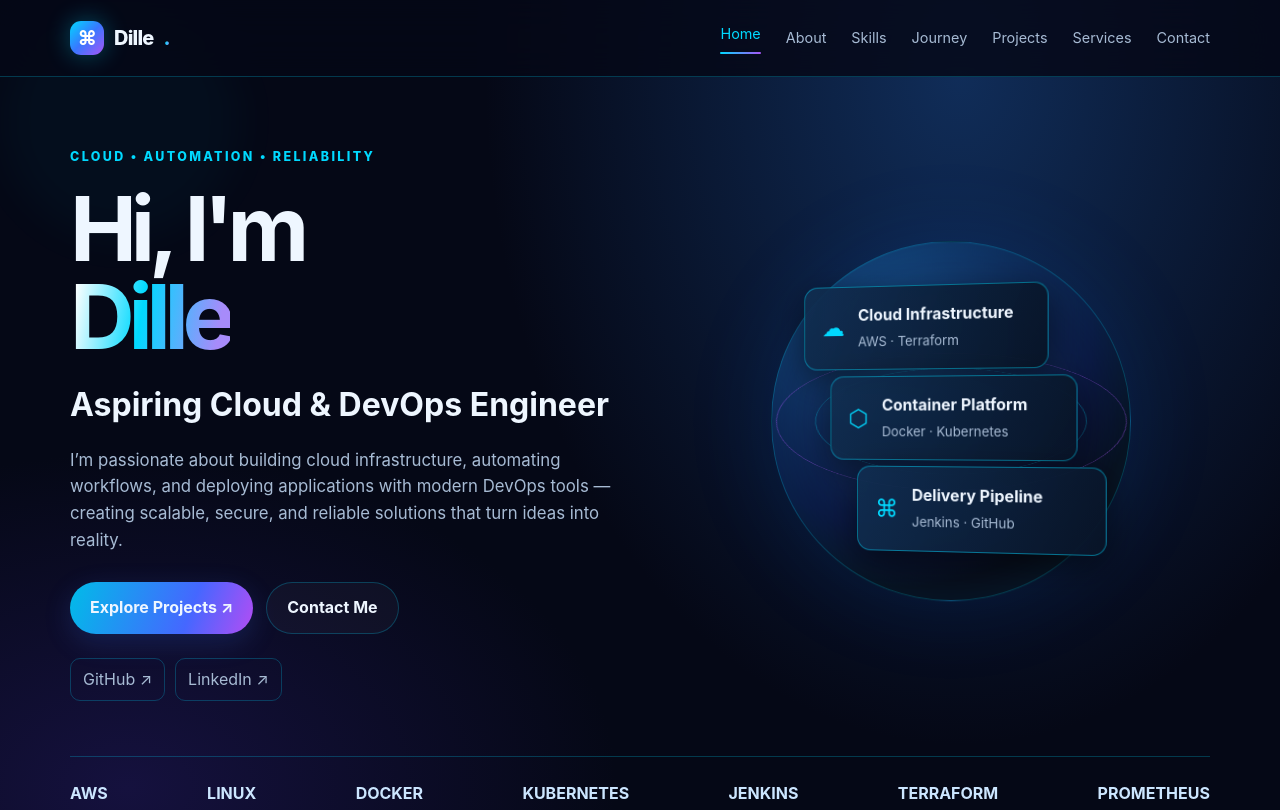
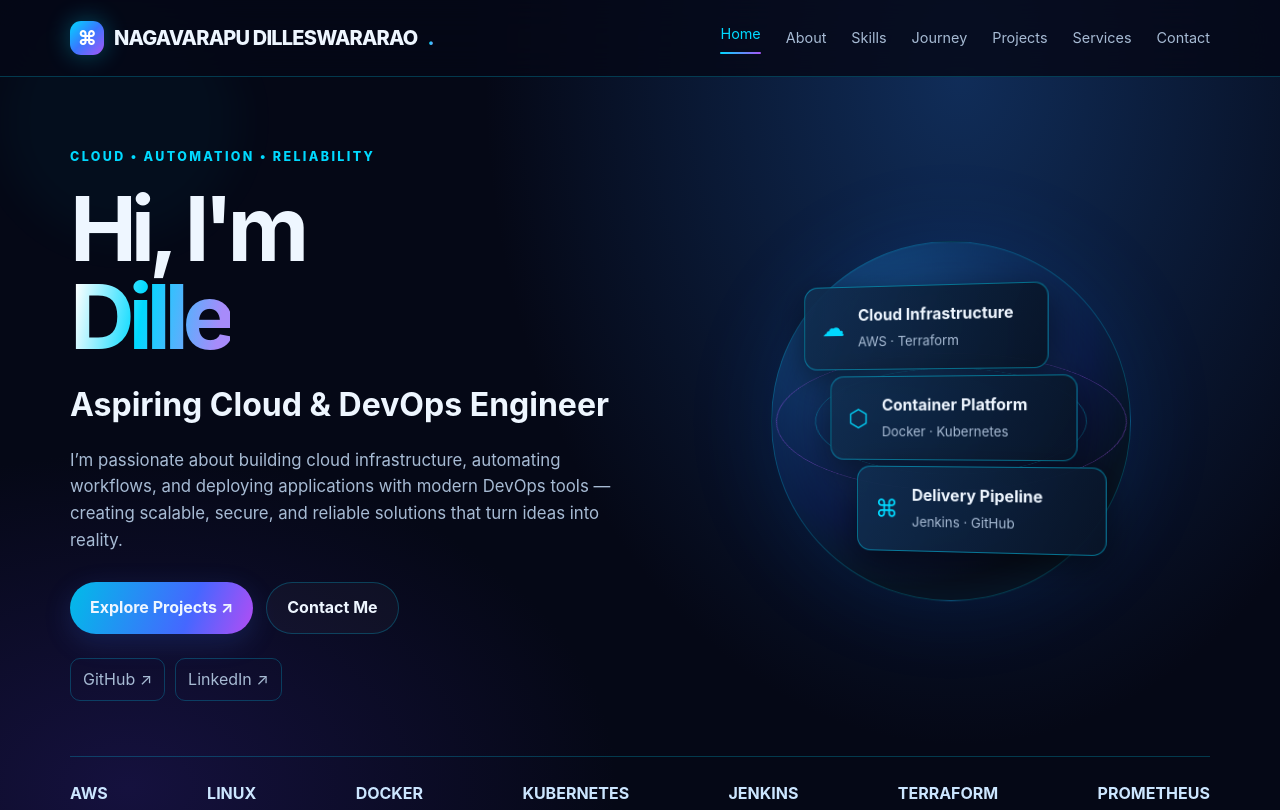
Before and after one commit to Dille123/my-portfolio-02, a plain HTML site: page index.html in a window 1280 px wide. Shown: the top 810 px of the page. Drawn offline with Linux system fonts and the light colour scheme.

Commit message:
contact.html

```diff
--- a/index.html
+++ b/index.html
@@ -15,7 +15,7 @@
     <header class="navbar">
         <div class="container nav-inner">
             <a class="brand" href="index.html">
-                <span class="brand-mark">⌘</span>Dille<span class="gradient">.</span>
+                <span class="brand-mark">⌘</span>NAGAVARAPU DILLESWARARAO<span class="gradient">.</span>
             </a>
             <nav class="nav-links" aria-label="Main navigation">
                 <a class="active" href="index.html">Home</a>
```
